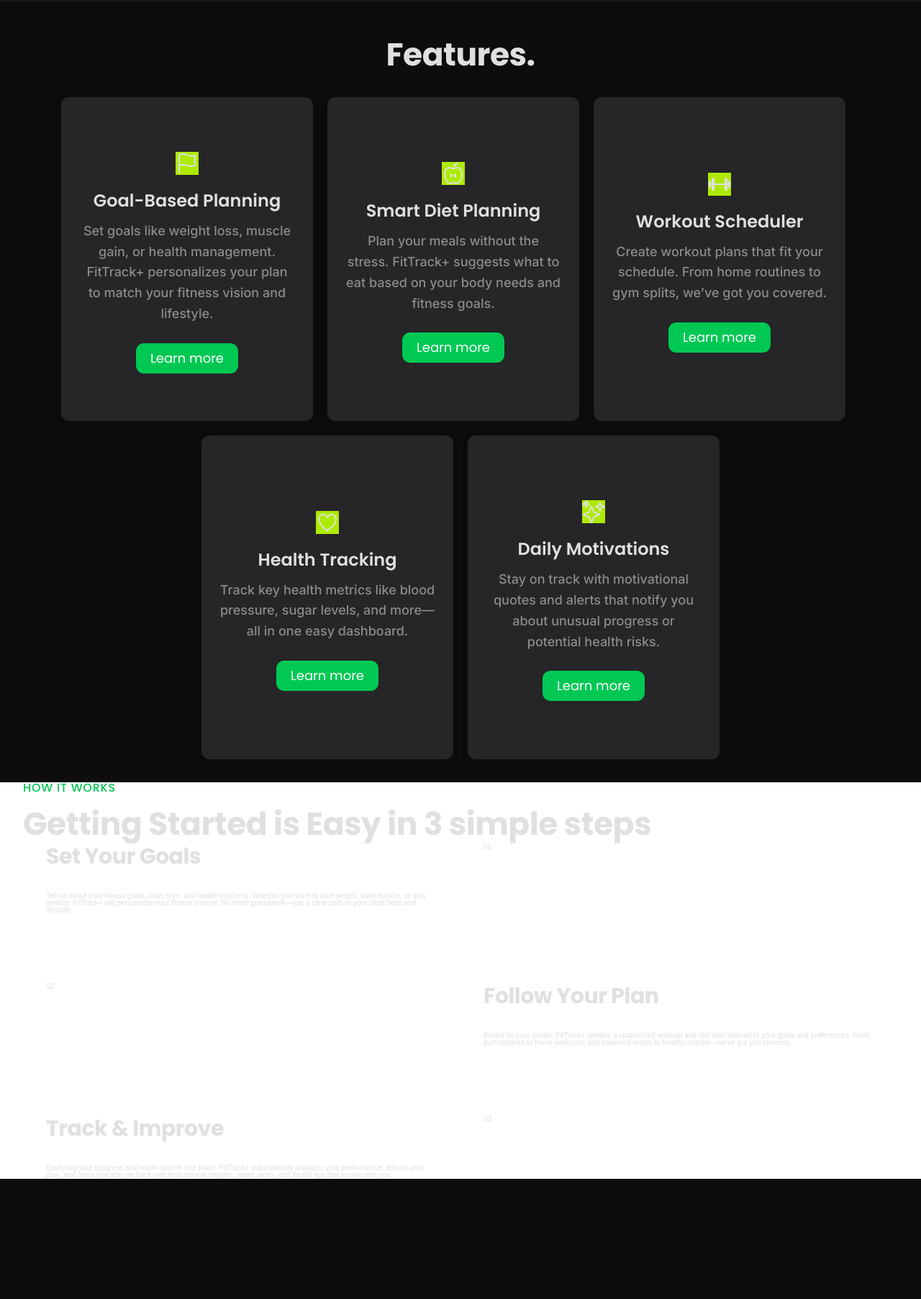
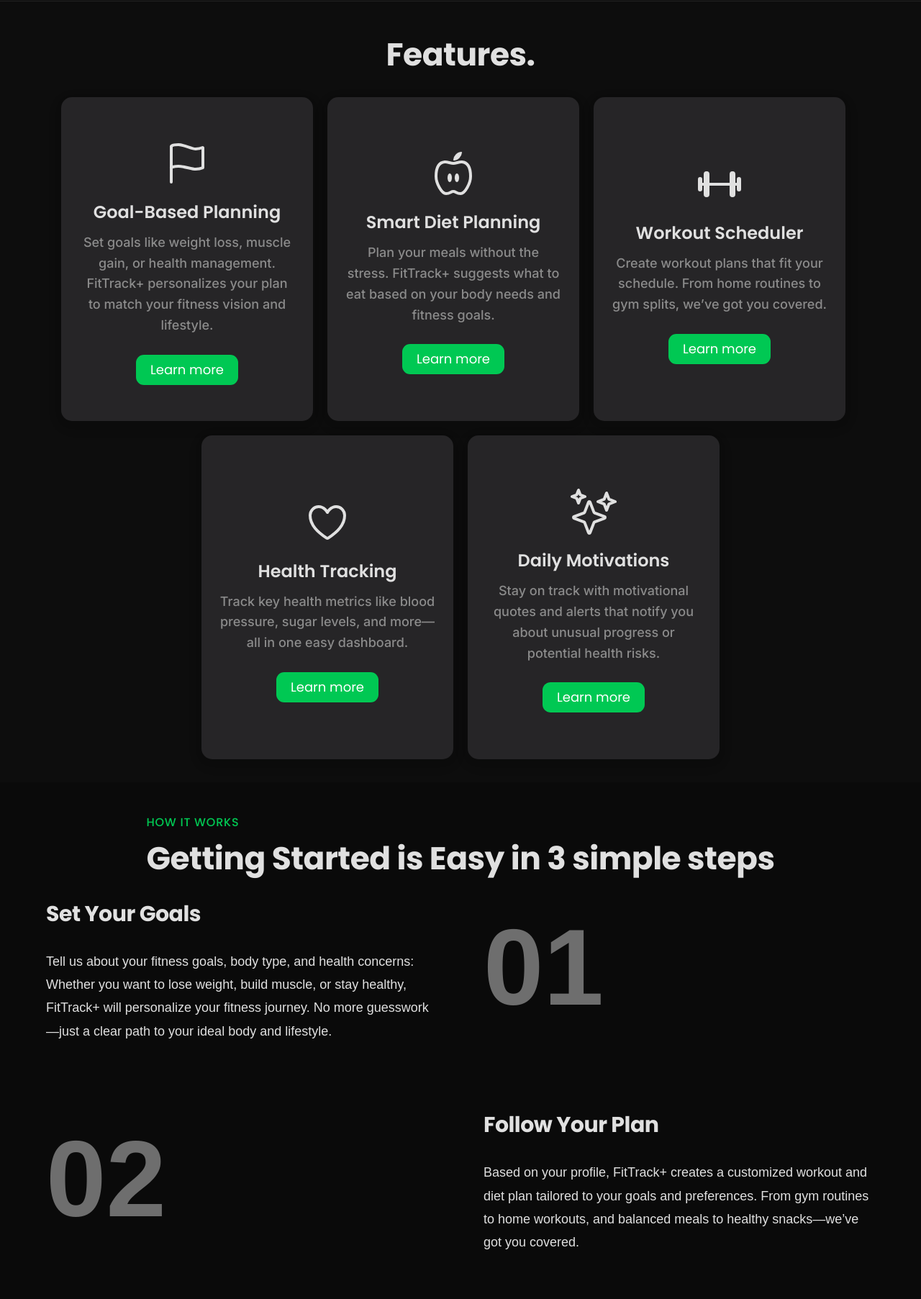
Before and after one commit to okrt12/fitness-tracking-system, a PHP site: page / in a window 1280 px wide. Shown: the part 709-2514 px from the top of the page at 72% size. Before the commit the page ends 2347 px from the top, so only its background shows below. Run offline with PHP 8.4, Linux system fonts and the light colour scheme.

Commit message:
style the how it works section steps content

```diff
--- a/assets/css/index-styles.css
+++ b/assets/css/index-styles.css
@@ -153,7 +153,7 @@ li {
   height: 45rem;
   width: 35rem;
   padding: 3.5rem 2.5rem 2.5rem;
-  border-radius: 11px;
+  border-radius: 15px;
   display: flex;
   flex-direction: column;
   align-items: center;
@@ -166,15 +166,13 @@ li {
   display: flex;
   align-items: center;
   justify-content: center;
-  /* grid-template-columns: 1fr 1fr; */
   gap: 2rem;
   grid-column: -4 / wrap;
 }
 
 .icon {
-  height: 3.2rem;
-  width: 3.2rem;
-  background-color: var(--primary-hover);
+  height: 6.4rem;
+  width: 6.4rem;
 }
 
 .features-icons {
@@ -223,3 +221,33 @@ li {
 .feat-cards__btn:active {
   background-color: var(--primary-hover);
 }
+
+/* *************************************************************************
+************************** How It Works ************************************ */
+.how-section {
+  padding: 4.8rem 0 3.2rem 0;
+  background-color: #0a0a0a;
+}
+
+.how {
+  display: flex;
+  flex-direction: column;
+  align-items: center;
+  gap: 3.2rem;
+}
+
+.steps-container {
+  align-items: center;
+}
+
+.step-description {
+  font-size: 1.8rem;
+  line-height: 1.8;
+}
+
+.step-number {
+  font-size: 15rem;
+  font-weight: 600;
+  color: #6e6e6e;
+  margin-bottom: 1.2rem;
+}
```
